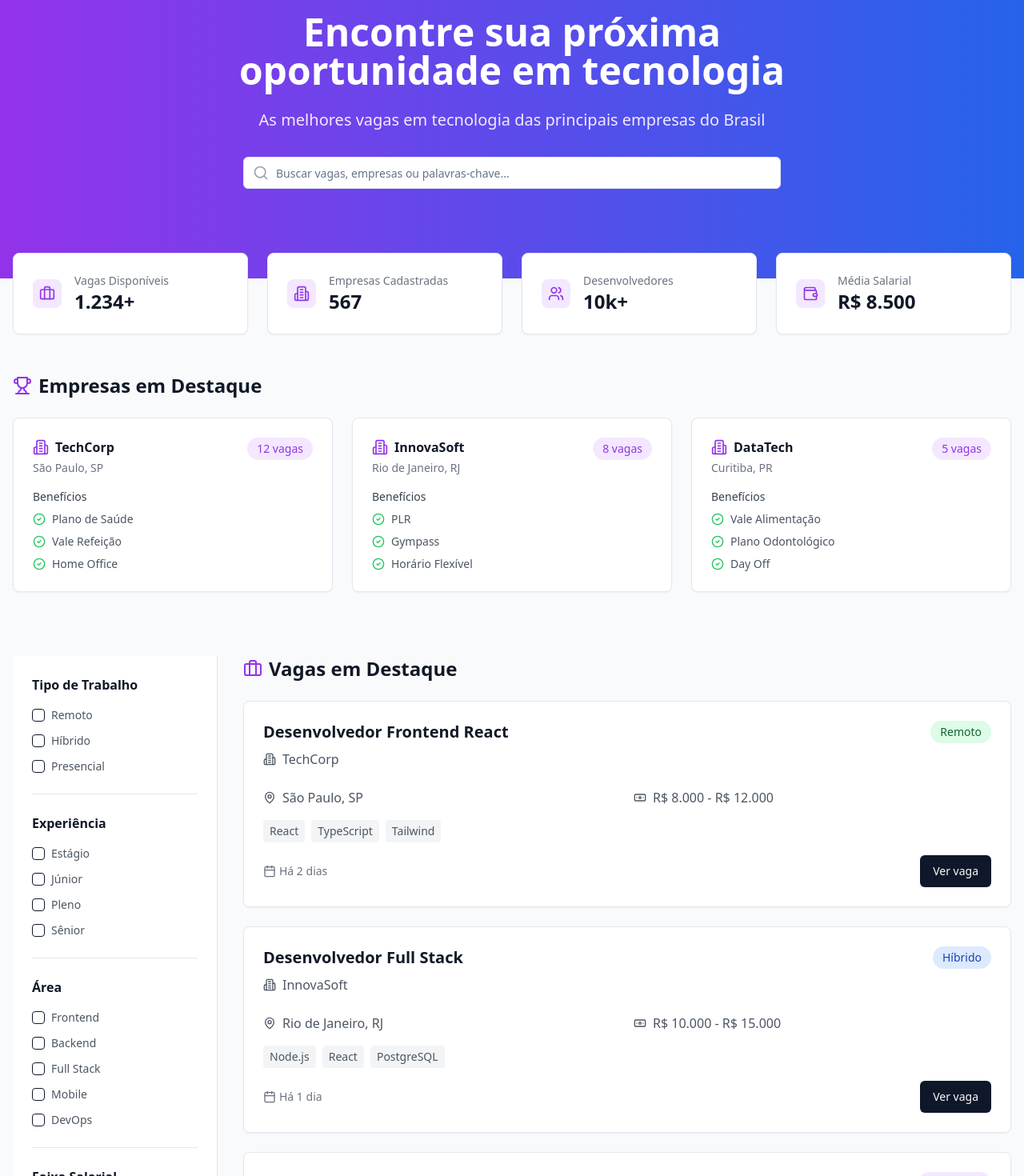
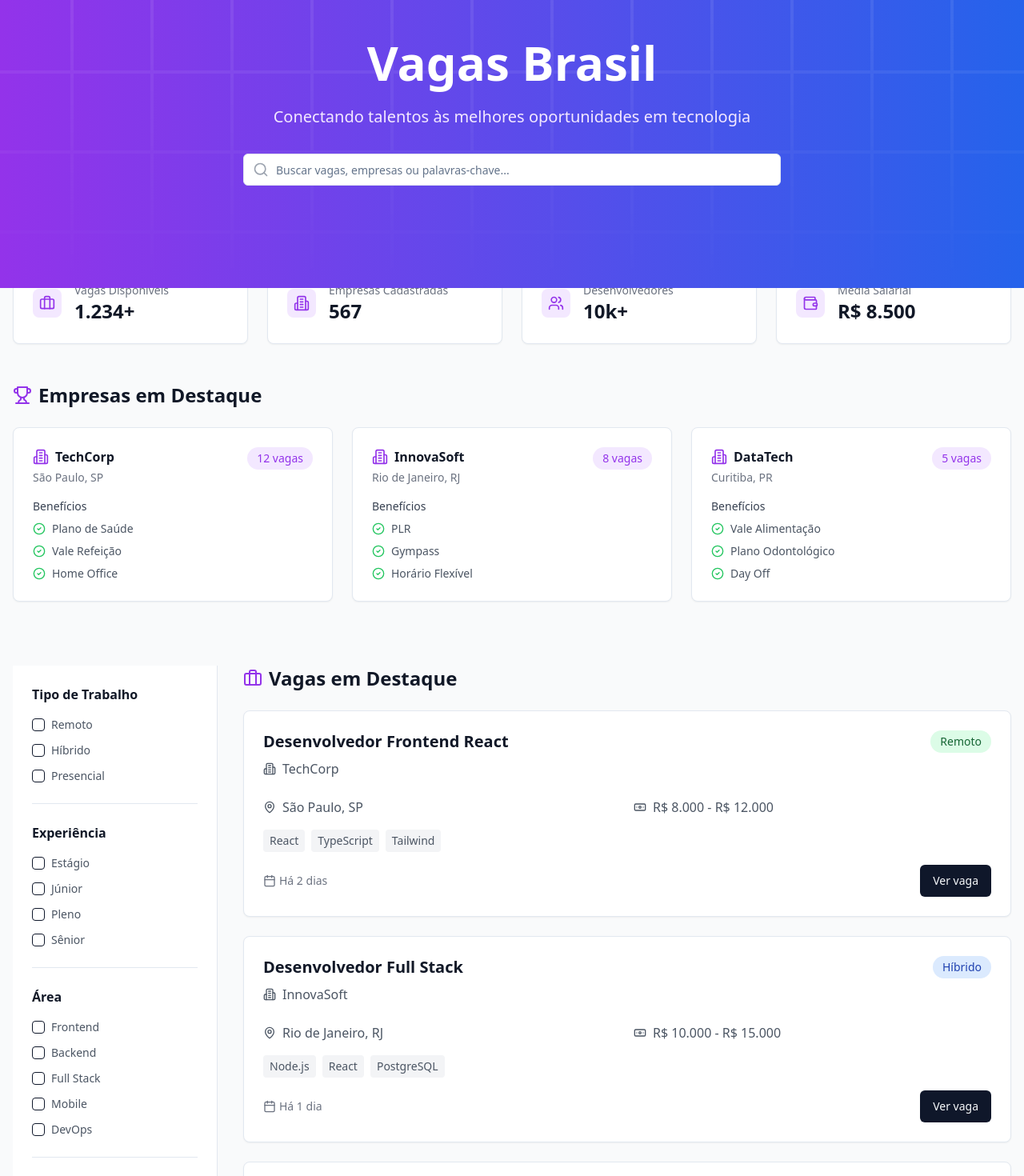
Before and after one commit to HenriqueMarques12/vaga-hub-landing, a React (Vite) app: page / in a window 1280 px wide. Shown: the part 80-1550 px from the top of the page at 80% size. Built offline with nearby package versions, Linux system fonts and the light colour scheme.

Commit message:
feat: Implement UI enhancements
This commit introduces UI improvements, including animations, images, and a minimalist design, to enhance the user experience.

```diff
--- a/src/components/ui/featured-companies.tsx
+++ b/src/components/ui/featured-companies.tsx
@@ -1,4 +1,3 @@
-
 import { Card, CardContent } from "./card"
 import { Building2, CheckCircle2, Trophy } from "lucide-react"
 
@@ -26,13 +25,17 @@ const companies = [
 export function FeaturedCompanies() {
   return (
     <section className="py-12">
-      <div className="flex items-center gap-2 mb-6">
+      <div className="flex items-center gap-2 mb-6 animate-fade-in">
         <Trophy className="w-6 h-6 text-purple-600" />
         <h2 className="text-2xl font-semibold text-gray-900">Empresas em Destaque</h2>
       </div>
       <div className="grid grid-cols-1 md:grid-cols-3 gap-6">
-        {companies.map((company) => (
-          <Card key={company.name} className="hover:shadow-lg transition-shadow">
+        {companies.map((company, index) => (
+          <Card
+            key={company.name}
+            className="hover:shadow-lg transition-all duration-300 hover:-translate-y-1 animate-fade-in"
+            style={{ animationDelay: `${index * 100}ms` }}
+          >
             <CardContent className="p-6">
               <div className="flex items-start justify-between mb-4">
                 <div>
@@ -50,8 +53,8 @@ export function FeaturedCompanies() {
                 <p className="text-sm font-medium text-gray-700 mb-2">Benefícios</p>
                 <div className="space-y-2">
                   {company.benefits.map((benefit) => (
-                    <div key={benefit} className="flex items-center gap-2">
-                      <CheckCircle2 className="w-4 h-4 text-green-500" />
+                    <div key={benefit} className="flex items-center gap-2 group">
+                      <CheckCircle2 className="w-4 h-4 text-green-500 group-hover:scale-110 transition-transform" />
                       <span className="text-sm text-gray-600">{benefit}</span>
                     </div>
                   ))}
--- a/src/components/ui/stats-card.tsx
+++ b/src/components/ui/stats-card.tsx
@@ -9,9 +9,9 @@ interface StatsCardProps {
 
 export function StatsCard({ label, value, icon }: StatsCardProps) {
   return (
-    <Card>
+    <Card className="hover:scale-105 transition-transform duration-300">
       <CardContent className="flex items-center p-6">
-        <div className="p-2 bg-purple-100 rounded-lg mr-4">
+        <div className="p-2 bg-purple-100 rounded-lg mr-4 hover:rotate-12 transition-transform">
           {icon}
         </div>
         <div>
--- a/src/pages/Index.tsx
+++ b/src/pages/Index.tsx
@@ -64,33 +64,35 @@ const Index = () => {
     <div className="min-h-screen bg-gray-50">
       <Navbar />
 
-      {/* Hero Section */}
-      <section className="bg-gradient-to-r from-purple-600 to-blue-600 pt-24 pb-16">
-        <div className="container mx-auto px-4">
-          <div className="max-w-3xl mx-auto text-center mb-12">
-            <h1 className="text-4xl md:text-5xl font-bold text-white mb-6">
-              Encontre sua próxima oportunidade em tecnologia
+      {/* Hero Section with Animation */}
+      <section className="bg-gradient-to-r from-purple-600 to-blue-600 pt-32 pb-20 relative overflow-hidden">
+        <div className="absolute inset-0 bg-[url('/grid.svg')] bg-center [mask-image:linear-gradient(180deg,white,rgba(255,255,255,0))]"></div>
+        <div className="container mx-auto px-4 relative">
+          <div className="max-w-3xl mx-auto text-center mb-12 animate-fade-in">
+            <h1 className="text-5xl md:text-6xl font-bold text-white mb-6">
+              Vagas Brasil
             </h1>
             <p className="text-xl text-purple-100 mb-8">
-              As melhores vagas em tecnologia das principais empresas do Brasil
+              Conectando talentos às melhores oportunidades em tecnologia
             </p>
-            <div className="max-w-2xl mx-auto">
+            <div className="max-w-2xl mx-auto animate-scale-in">
               <SearchBar />
             </div>
           </div>
         </div>
       </section>
 
-      {/* Stats Section */}
+      {/* Stats Section with Animation */}
       <section className="container mx-auto px-4 -mt-8">
         <div className="grid grid-cols-1 md:grid-cols-4 gap-6">
-          {stats.map((stat) => (
-            <StatsCard
-              key={stat.label}
-              label={stat.label}
-              value={stat.value}
-              icon={stat.icon}
-            />
+          {stats.map((stat, index) => (
+            <div key={stat.label} className="animate-fade-in" style={{ animationDelay: `${index * 100}ms` }}>
+              <StatsCard
+                label={stat.label}
+                value={stat.value}
+                icon={stat.icon}
+              />
+            </div>
           ))}
         </div>
       </section>
@@ -113,11 +115,12 @@ const Index = () => {
               </h2>
             </div>
             <div className="grid grid-cols-1 gap-6">
-              {jobs.map((job) => (
-                <JobCard
-                  key={`${job.company}-${job.title}`}
-                  {...job}
-                />
+              {jobs.map((job, index) => (
+                <div key={`${job.company}-${job.title}`}
+                     className="animate-fade-in"
+                     style={{ animationDelay: `${index * 100}ms` }}>
+                  <JobCard {...job} />
+                </div>
               ))}
             </div>
           </main>
```
Also changed, not shown: public/grid.svg (added).
